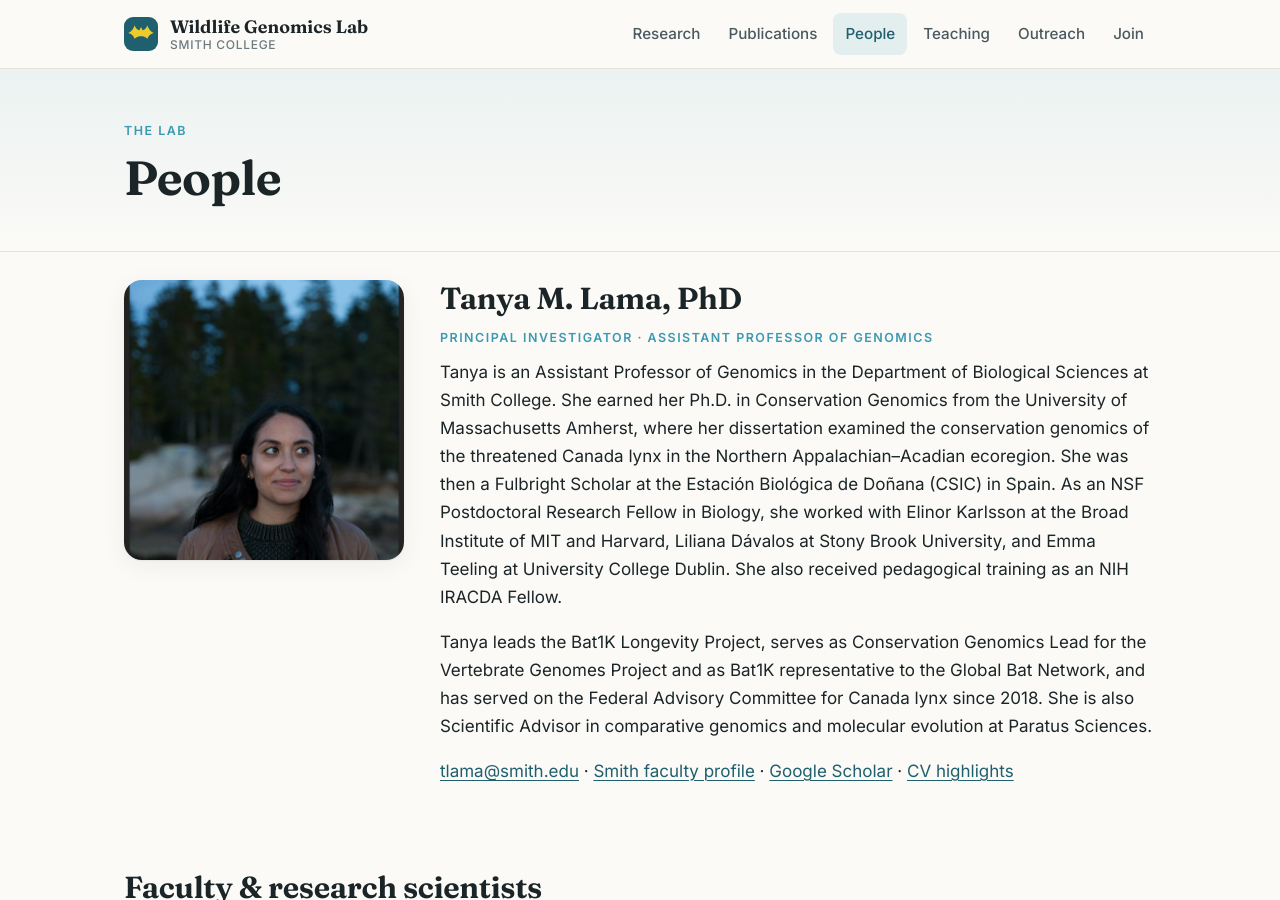
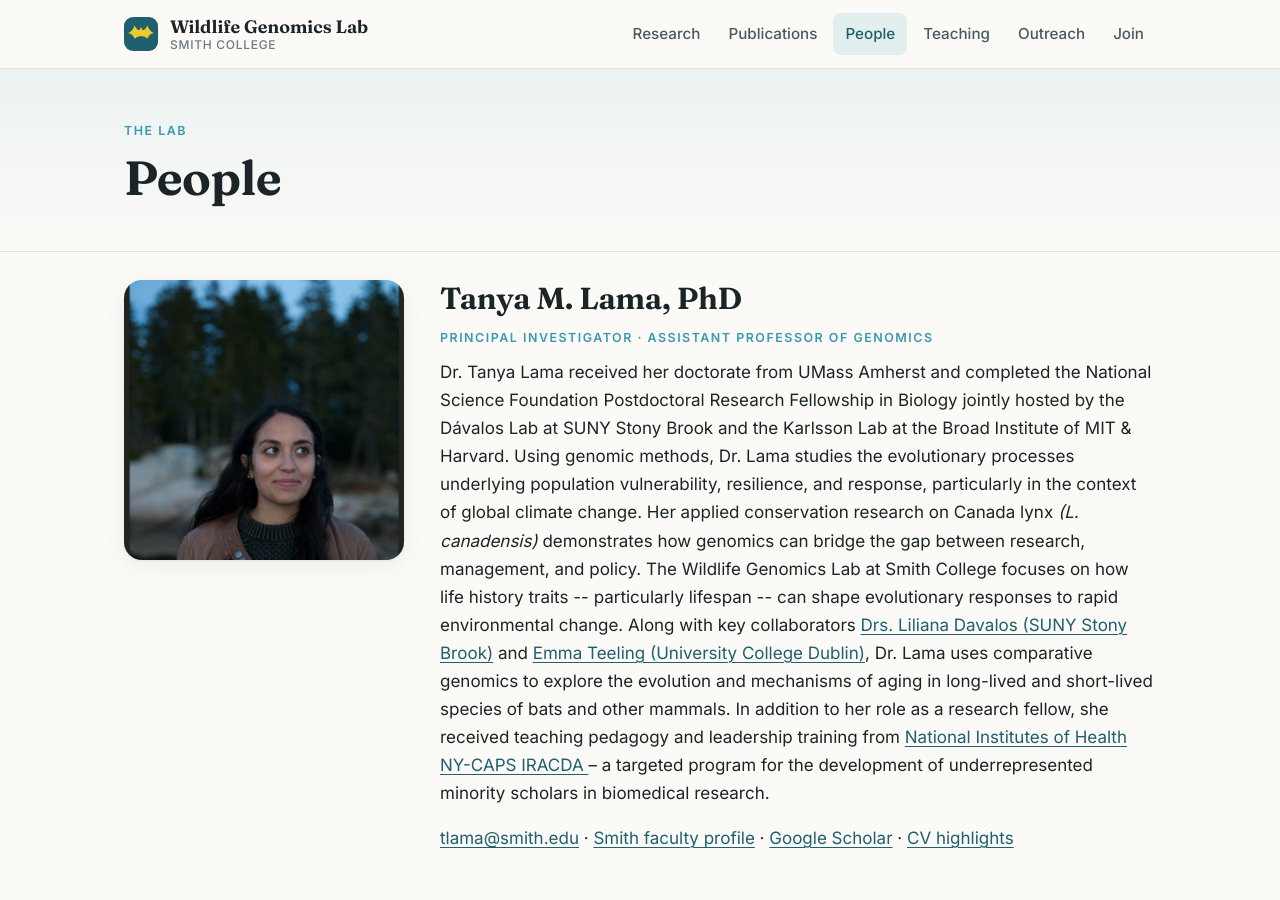
Before and after one commit to tanyalama/tanyalama.github.io, a Jekyll site: the page built from people.md, in a window 1280 px wide and 900 px high. Built offline with Jekyll 4.4.1, drawn with Linux system fonts in a browser that asks for light colours.

Commit message:
Restore original PI bio text on People page

```diff
--- a/people.md
+++ b/people.md
@@ -9,8 +9,7 @@ kicker: The lab
   <div>
     <h2 style="margin-top:0">Tanya M. Lama, PhD</h2>
     <p class="kicker" style="margin-bottom:14px">Principal Investigator · Assistant Professor of Genomics</p>
-    <p>Tanya is an Assistant Professor of Genomics in the Department of Biological Sciences at Smith College. She earned her Ph.D. in Conservation Genomics from the University of Massachusetts Amherst, where her dissertation examined the conservation genomics of the threatened Canada lynx in the Northern Appalachian–Acadian ecoregion. She was then a Fulbright Scholar at the Estación Biológica de Doñana (CSIC) in Spain. As an NSF Postdoctoral Research Fellow in Biology, she worked with Elinor Karlsson at the Broad Institute of MIT and Harvard, Liliana Dávalos at Stony Brook University, and Emma Teeling at University College Dublin. She also received pedagogical training as an NIH IRACDA Fellow.</p>
-    <p>Tanya leads the Bat1K Longevity Project, serves as Conservation Genomics Lead for the Vertebrate Genomes Project and as Bat1K representative to the Global Bat Network, and has served on the Federal Advisory Committee for Canada lynx since 2018. She is also Scientific Advisor in comparative genomics and molecular evolution at Paratus Sciences.</p>
+    <p>Dr. Tanya Lama received her doctorate from UMass Amherst and completed the National Science Foundation Postdoctoral Research Fellowship in Biology jointly hosted by the Dávalos Lab at SUNY Stony Brook and the Karlsson Lab at the Broad Institute of MIT & Harvard. Using genomic methods, Dr. Lama studies the evolutionary processes underlying population vulnerability, resilience, and response, particularly in the context of global climate change. Her applied conservation research on Canada lynx <em>(L. canadensis)</em> demonstrates how genomics can bridge the gap between research, management, and policy. The Wildlife Genomics Lab at Smith College focuses on how life history traits -- particularly lifespan -- can shape evolutionary responses to rapid environmental change. Along with key collaborators <a href="https://lmdavalos.github.io/">Drs. Liliana Davalos (SUNY Stony Brook)</a> and <a href="http://batlab.ucd.ie/">Emma Teeling (University College Dublin)</a>, Dr. Lama uses comparative genomics to explore the evolution and mechanisms of aging in long-lived and short-lived species of bats and other mammals. In addition to her role as a research fellow, she received teaching pedagogy and leadership training from <a href="https://www.stonybrook.edu/commcms/iracda/">National Institutes of Health NY-CAPS IRACDA </a> – a targeted program for the development of underrepresented minority scholars in biomedical research.</p>
     <p><a href="mailto:{{ site.author.email }}">{{ site.author.email }}</a> · <a href="{{ site.links.faculty_profile }}">Smith faculty profile</a> · <a href="{{ site.links.google_scholar }}">Google Scholar</a> · <a href="{{ '/cv/' | relative_url }}">CV highlights</a></p>
   </div>
 </div>
```
